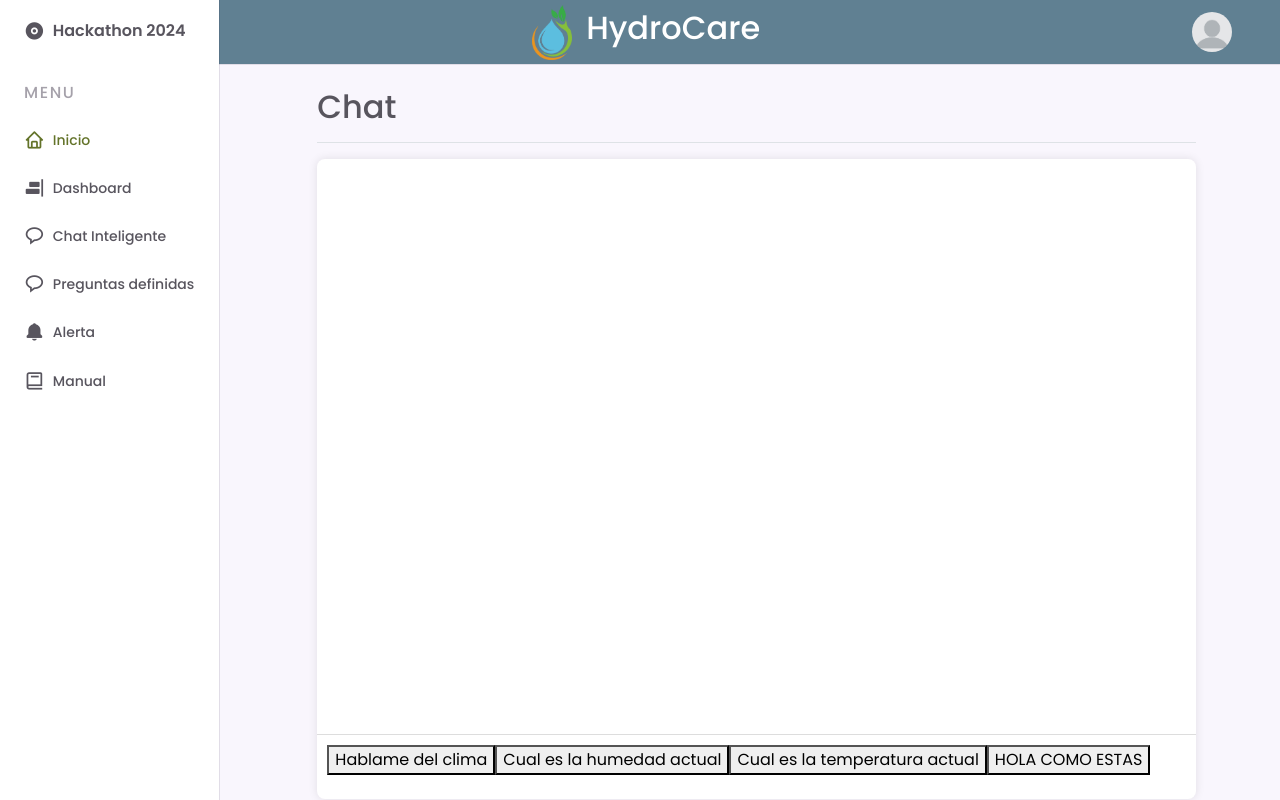
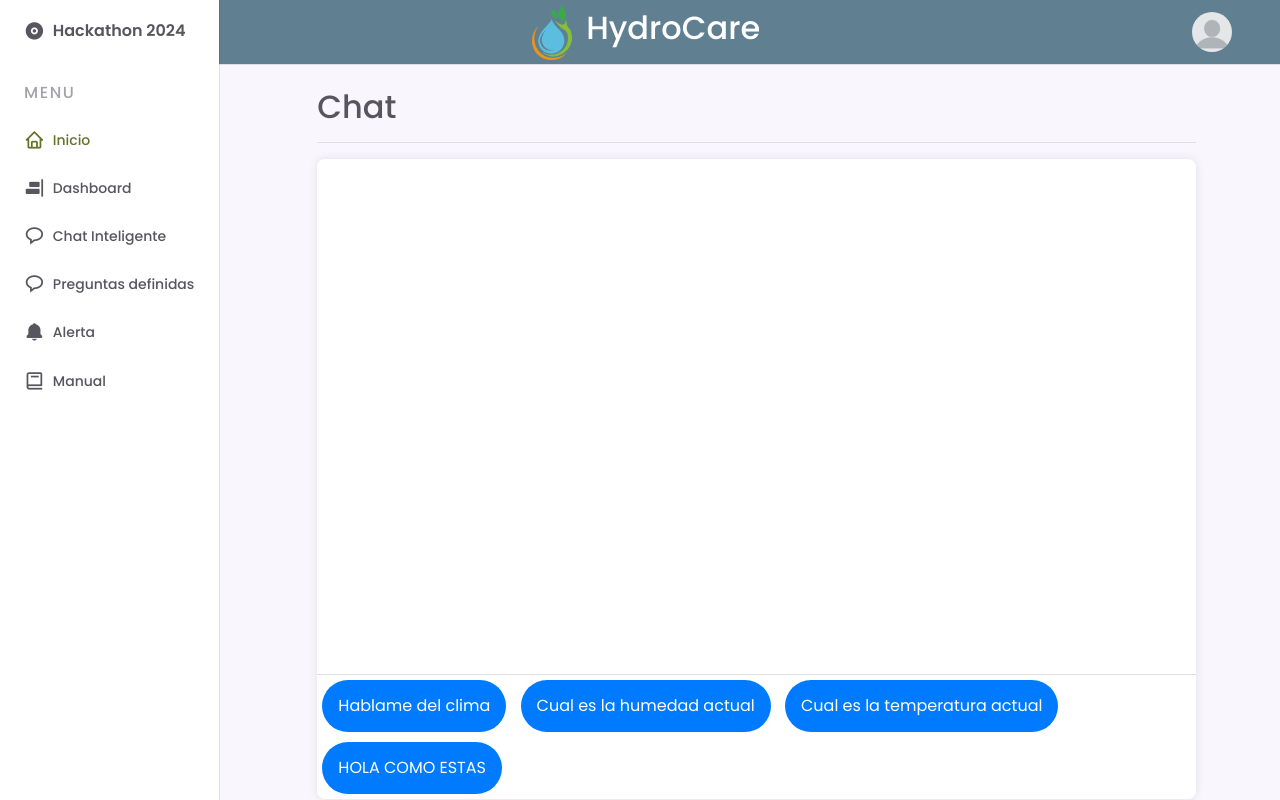
Before and after one commit to Cristian-Araya-Cubillos/HydroCare, a Flask app: page /preguntas-frecuentes in a window 1280 px wide. Run offline with Flask 3, Linux system fonts and the light colour scheme.

Commit message:
Cambios a preguntas-frecuentes

```diff
--- a/dashboard/static/style.css
+++ b/dashboard/static/style.css
@@ -90,24 +90,26 @@
     width: 80%;
 }
 
-#sendButton {
+.sendButton {
   background-color: #007bff;
   border-radius: 40px;
   outline: none;
   border: none;
-    padding: 14px 16px 14px 16px;
+  padding: 14px 16px;
   color: #fff;
   font-size: 16px;
   cursor: pointer;
+  margin: 5px; /* Optional: adds spacing between buttons */
 }
 
-  #sendButton:hover{
+.sendButton:hover {
   box-shadow: 0 0 50px rgba(0, 0, 0, 0.05);
 }
 
-  #sendButton:active {
+.sendButton:active {
   background-color: #3b9aff;
 }
+
 
 
 
--- a/dashboard/templates/preguntas-frecuentes.html
+++ b/dashboard/templates/preguntas-frecuentes.html
@@ -26,11 +26,11 @@
                     {% endif %}
                     {% endfor %}
                 </div>
-                <div class="input-box">
-                    <button onclick="sendMessage('Hablame del clima')">Hablame del clima</button>
-                    <button onclick="sendMessage('Cual es la humedad actual')">Cual es la humedad actual</button>
-                    <button onclick="sendMessage('Cual es la temperatura actual')">Cual es la temperatura actual</button>
-                    <button onclick="sendMessage('HOLA COMO ESTAS')">HOLA COMO ESTAS</button>
+                <div class="button-group">
+                    <button class="sendButton" onclick="sendMessage('Hablame del clima')">Hablame del clima</button>
+                    <button class="sendButton" onclick="sendMessage('Cual es la humedad actual')">Cual es la humedad actual</button>
+                    <button class="sendButton" onclick="sendMessage('Cual es la temperatura actual')">Cual es la temperatura actual</button>
+                    <button class="sendButton" onclick="sendMessage('HOLA COMO ESTAS')">HOLA COMO ESTAS</button>
                 </div>
             </div>
         </main>
```
Lines whose indentation alone changed are shown as unchanged.
